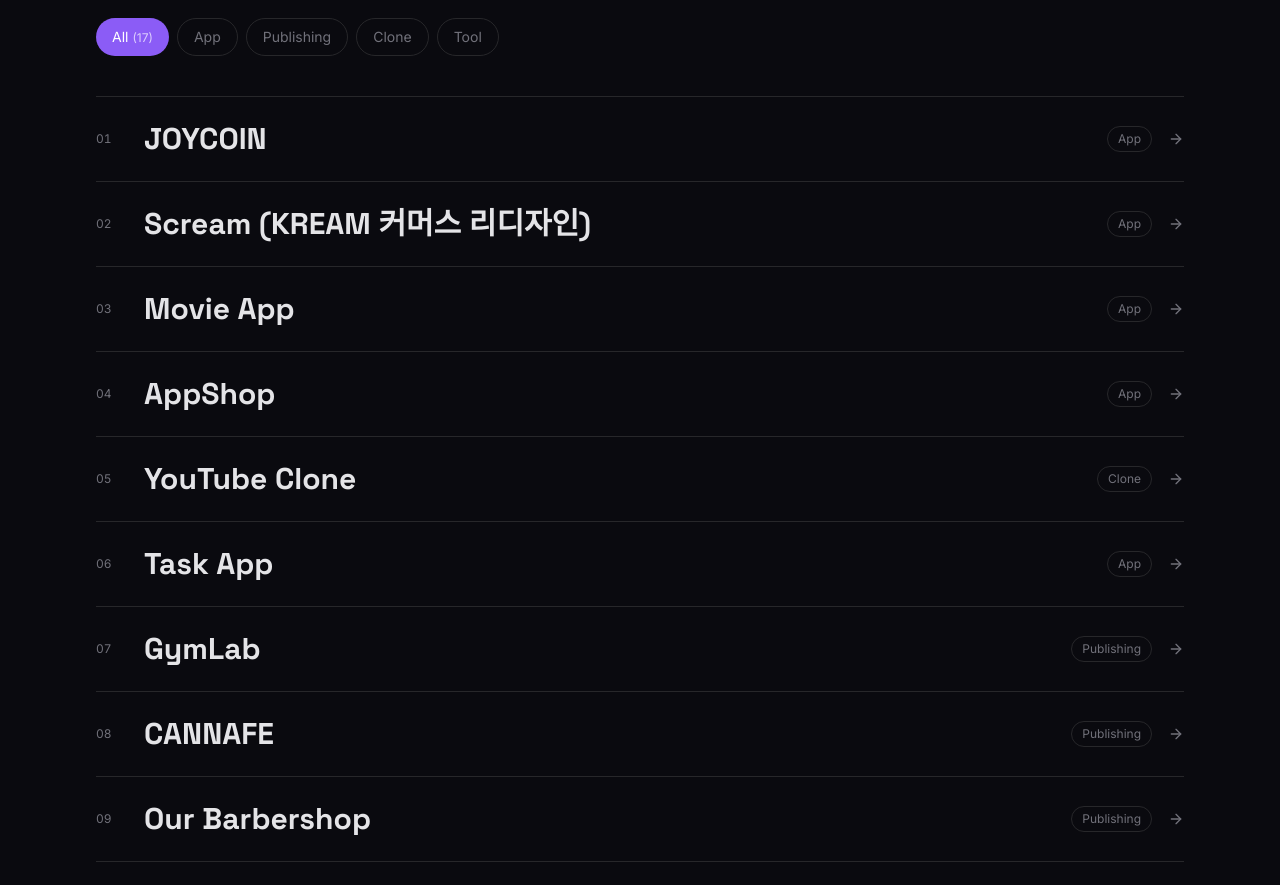
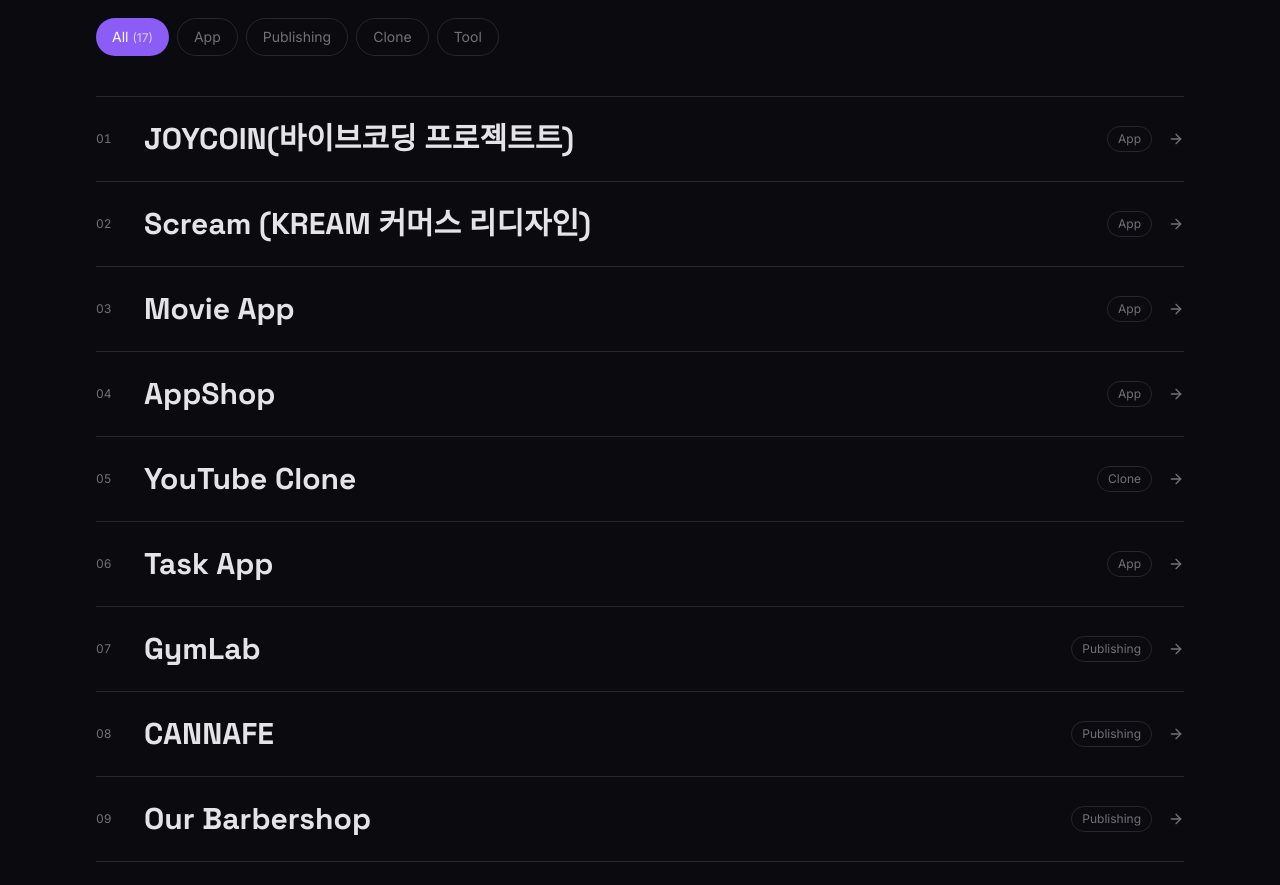
Before and after one commit to SeongJin0724/portfoliosite, a Next.js app: page / in a window 1280 px wide. Shown: the part 1700-2585 px from the top of the page. Built offline with nearby package versions, Linux system fonts and the light colour scheme.

Commit message:
📝 실제조이코인URL추가가

```diff
--- a/src/data/projects.ts
+++ b/src/data/projects.ts
@@ -280,13 +280,13 @@
   },
   {
     id: 17,
-    title: "JOYCOIN",
+    title: "JOYCOIN(바이브코딩 프로젝트트)",
     url: "https://joycoin-portfolio-frontend.vercel.app",
     category: "App",
     description: "실제 클라이언트 의뢰로 제작한 JOYCOIN 플랫폼 포트폴리오 배포 버전",
     tech: ["Next.js", "React", "TypeScript", "Tailwind CSS"],
     image: "/images/projects/joycoin.png",
-    details: `실제 클라이언트에게 의뢰를 받고 제작한 사이트이며 해당 사이트는 포트폴리오용으로 배포되었습니다. 실제 클라이언트에게 넘긴 사이트와 다르게 일부 기능이 제한적일 수 있습니다.
+    details: `실제 클라이언트에게 의뢰를 받고 제작한 사이트이며 해당 사이트는 포트폴리오용으로 배포되었습니다. 실제 클라이언트에게 넘긴 사이트와 다르게 일부 기능이 제한적일 수 있습니다.(실제 배포 URL: joycoinweb.com)
 
 README 기준으로 프론트엔드(Next.js + TypeScript + Tailwind CSS)와 백엔드(FastAPI)를 분리한 개발 환경으로 구성되어 있으며, Docker Compose로 프론트/백엔드를 동시에 실행할 수 있도록 설계된 프로젝트입니다. 또한 /healthz 헬스체크, 환경 변수 샘플(.env.sample), Dockerfile 및 docker-compose.dev.yml 기반 실행 구조를 갖추고 있습니다.
 
```
Also changed, not shown: 1 other file (tests, documents, lock files or other folders).
